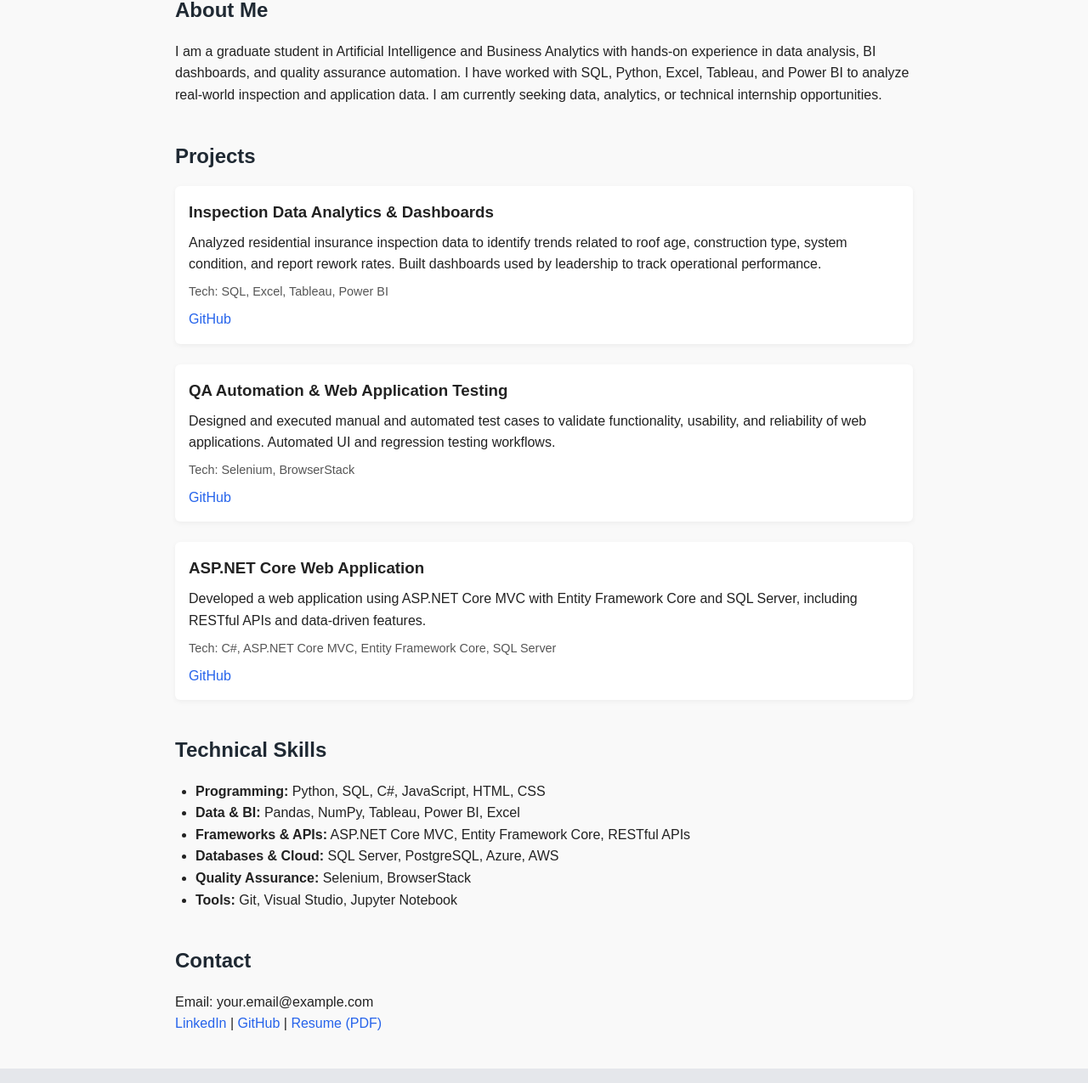
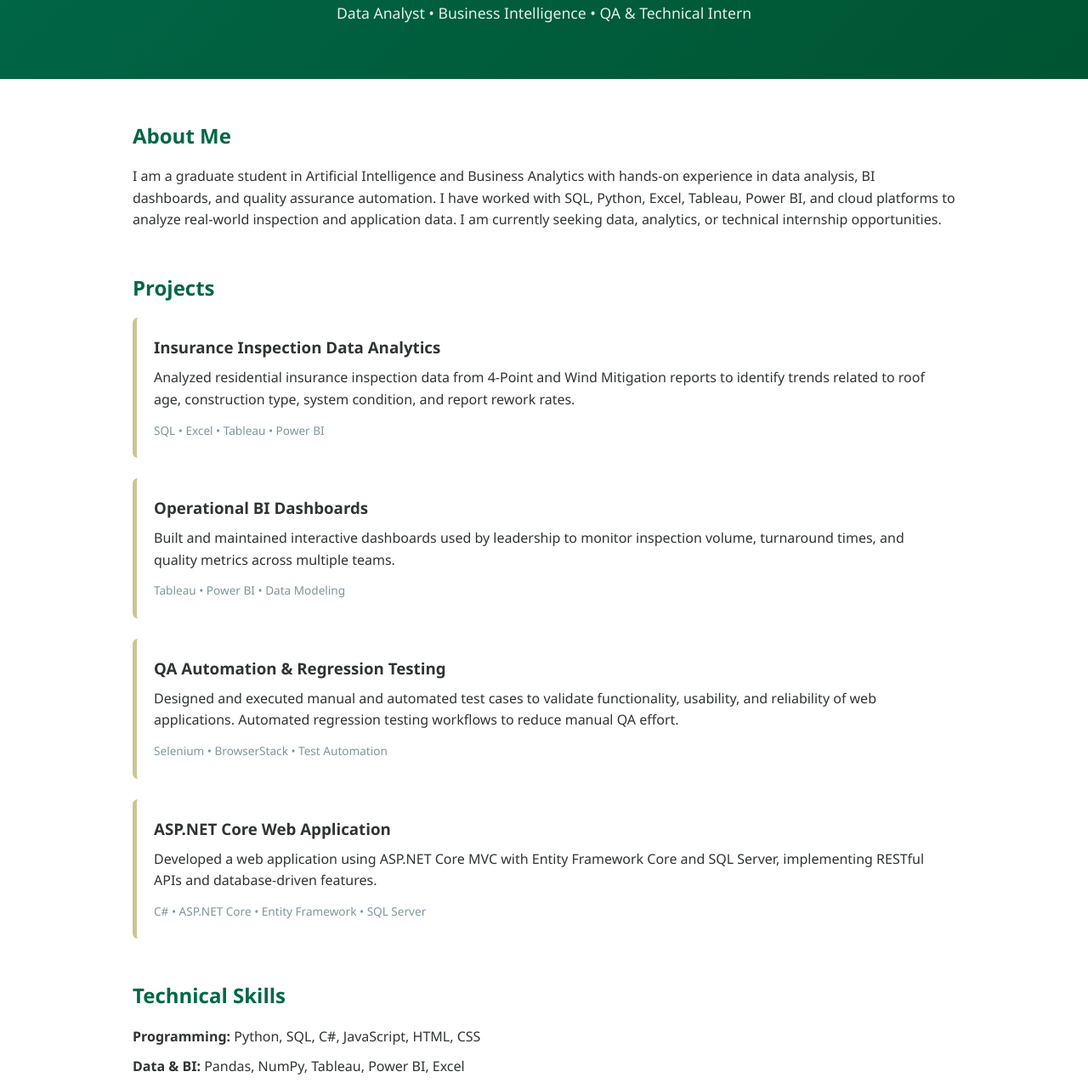
Before and after one commit to rmstopczynski/rmstopczynski.github.io, a plain HTML site: page index.html in a window 1280 px wide. Shown: the part 190-1465 px from the top of the page at 85% size. Drawn offline with Linux system fonts and the light colour scheme.

Commit message:
changes to all files

```diff
--- a/index.html
+++ b/index.html
@@ -1,85 +1,111 @@
 <!DOCTYPE html>
 <html lang="en">
 <head>
-  <meta charset="UTF-8">
-  <meta name="viewport" content="width=device-width, initial-scale=1.0">
+  <meta charset="UTF-8" />
+  <meta name="viewport" content="width=device-width, initial-scale=1.0"/>
   <title>Ryan Stopczynski | Portfolio</title>
-  <link rel="stylesheet" href="style.css">
+
+  <link rel="stylesheet" href="style.css" />
 </head>
+
 <body>
 
-  <header>
+  <!-- NAV -->
+  <nav>
+    <div class="nav-container">
+      <span class="logo">RS</span>
+      <ul>
+        <li><a href="#about">About</a></li>
+        <li><a href="#projects">Projects</a></li>
+        <li><a href="#skills">Skills</a></li>
+        <li><a href="#contact">Contact</a></li>
+      </ul>
+    </div>
+  </nav>
+
+  <!-- HERO -->
+  <header class="hero">
     <h1>Ryan Stopczynski</h1>
-    <p class="subtitle">Data Analyst | Business Intelligence | QA & Technical Intern</p>
+    <p>Data Analyst • Business Intelligence • QA & Technical Intern</p>
   </header>
 
   <main>
 
-    <section>
+    <!-- ABOUT -->
+    <section id="about">
       <h2>About Me</h2>
       <p>
         I am a graduate student in Artificial Intelligence and Business Analytics with hands-on experience
         in data analysis, BI dashboards, and quality assurance automation. I have worked with SQL, Python,
-        Excel, Tableau, and Power BI to analyze real-world inspection and application data. I am currently
-        seeking data, analytics, or technical internship opportunities.
+        Excel, Tableau, Power BI, and cloud platforms to analyze real-world inspection and application data.
+        I am currently seeking data, analytics, or technical internship opportunities.
       </p>
     </section>
 
-    <section>
+    <!-- PROJECTS -->
+    <section id="projects">
       <h2>Projects</h2>
 
-      <div class="project">
-        <h3>Inspection Data Analytics & Dashboards</h3>
+      <div class="project-card">
+        <h3>Insurance Inspection Data Analytics</h3>
         <p>
-          Analyzed residential insurance inspection data to identify trends related to roof age,
-          construction type, system condition, and report rework rates. Built dashboards used by leadership
-          to track operational performance.
+          Analyzed residential insurance inspection data from 4-Point and Wind Mitigation reports to
+          identify trends related to roof age, construction type, system condition, and report rework rates.
         </p>
-        <p class="tech">Tech: SQL, Excel, Tableau, Power BI</p>
-        <a href="#" target="_blank">GitHub</a>
+        <span class="tech">SQL • Excel • Tableau • Power BI</span>
       </div>
 
-      <div class="project">
-        <h3>QA Automation & Web Application Testing</h3>
+      <div class="project-card">
+        <h3>Operational BI Dashboards</h3>
+        <p>
+          Built and maintained interactive dashboards used by leadership to monitor inspection volume,
+          turnaround times, and quality metrics across multiple teams.
+        </p>
+        <span class="tech">Tableau • Power BI • Data Modeling</span>
+      </div>
+
+      <div class="project-card">
+        <h3>QA Automation & Regression Testing</h3>
         <p>
           Designed and executed manual and automated test cases to validate functionality, usability,
-          and reliability of web applications. Automated UI and regression testing workflows.
+          and reliability of web applications. Automated regression testing workflows to reduce manual QA effort.
         </p>
-        <p class="tech">Tech: Selenium, BrowserStack</p>
-        <a href="#" target="_blank">GitHub</a>
+        <span class="tech">Selenium • BrowserStack • Test Automation</span>
       </div>
 
-      <div class="project">
+      <div class="project-card">
         <h3>ASP.NET Core Web Application</h3>
         <p>
           Developed a web application using ASP.NET Core MVC with Entity Framework Core and SQL Server,
-          including RESTful APIs and data-driven features.
+          implementing RESTful APIs and database-driven features.
         </p>
-        <p class="tech">Tech: C#, ASP.NET Core MVC, Entity Framework Core, SQL Server</p>
-        <a href="#" target="_blank">GitHub</a>
+        <span class="tech">C# • ASP.NET Core • Entity Framework • SQL Server</span>
       </div>
 
     </section>
 
-    <section>
+    <!-- SKILLS -->
+    <section id="skills">
       <h2>Technical Skills</h2>
-      <ul>
+      <ul class="skills-grid">
         <li><strong>Programming:</strong> Python, SQL, C#, JavaScript, HTML, CSS</li>
         <li><strong>Data & BI:</strong> Pandas, NumPy, Tableau, Power BI, Excel</li>
-        <li><strong>Frameworks & APIs:</strong> ASP.NET Core MVC, Entity Framework Core, RESTful APIs</li>
-        <li><strong>Databases & Cloud:</strong> SQL Server, PostgreSQL, Azure, AWS</li>
-        <li><strong>Quality Assurance:</strong> Selenium, BrowserStack</li>
+        <li><strong>Frameworks:</strong> ASP.NET Core MVC, Entity Framework Core</li>
+        <li><strong>Databases:</strong> SQL Server, PostgreSQL</li>
+        <li><strong>Cloud:</strong> Azure, AWS</li>
+        <li><strong>QA:</strong> Selenium, BrowserStack</li>
         <li><strong>Tools:</strong> Git, Visual Studio, Jupyter Notebook</li>
       </ul>
     </section>
 
-    <section>
+    <!-- CONTACT -->
+    <section id="contact">
       <h2>Contact</h2>
       <p>Email: your.email@example.com</p>
-      <p>
-        <a href="https://linkedin.com/in/yourprofile" target="_blank">LinkedIn</a> |
-        <a href="https://github.com/yourusername" target="_blank">GitHub</a> |
-        <a href="#">Resume (PDF)</a>
+      <p class="links">
+        <a href="https://linkedin.com/in/yourprofile" target="_blank">LinkedIn</a>
+        <a href="https://github.com/yourusername" target="_blank">GitHub</a>
+        <a href="Ryan_Stopczynski_Resume.pdf" target="_blank">Resume (PDF)</a>
       </p>
     </section>
 
@@ -89,5 +115,6 @@
     <p>© 2026 Ryan Stopczynski</p>
   </footer>
 
+  <script src="script.js"></script>
 </body>
 </html>
--- a/script.js
+++ b/script.js
@@ -0,0 +1,7 @@
+document.querySelectorAll('a[href^="#"]').forEach(anchor => {
+  anchor.addEventListener("click", function(e) {
+    e.preventDefault();
+    document.querySelector(this.getAttribute("href"))
+      .scrollIntoView({ behavior: "smooth" });
+  });
+});
--- a/style.css
+++ b/style.css
@@ -1,79 +1,148 @@
+:root {
+  --usf-green: #006747;
+  --usf-gold: #CFC493;
+  --evergreen: #005432;
+  --sand: #EDEBD1;
+  --soft-black: #303434;
+  --gray: #7E96A0;
+}
+
 * {
-  box-sizing: border-box;
   margin: 0;
   padding: 0;
+  box-sizing: border-box;
 }
 
 body {
-  font-family: Arial, Helvetica, sans-serif;
+  font-family: "Segoe UI", Arial, sans-serif;
+  color: var(--soft-black);
+  background-color: #ffffff;
   line-height: 1.6;
-  color: #222;
-  background-color: #f9f9f9;
 }
 
-header {
-  background-color: #1f2933;
+/* NAV */
+nav {
+  position: sticky;
+  top: 0;
+  background: var(--usf-green);
+  z-index: 100;
+}
+
+.nav-container {
+  max-width: 1100px;
+  margin: auto;
+  padding: 0.75rem 1rem;
+  display: flex;
+  justify-content: space-between;
+  align-items: center;
+}
+
+.logo {
   color: white;
-  padding: 2rem 1rem;
+  font-weight: bold;
+  font-size: 1.2rem;
+}
+
+nav ul {
+  list-style: none;
+  display: flex;
+  gap: 1.2rem;
+}
+
+nav a {
+  color: white;
+  text-decoration: none;
+  font-size: 0.95rem;
+}
+
+nav a:hover {
+  color: var(--usf-gold);
+}
+
+/* HERO */
+.hero {
+  background: linear-gradient(135deg, var(--usf-green), var(--evergreen));
+  color: white;
+  padding: 4rem 1rem;
   text-align: center;
 }
 
-.subtitle {
+.hero h1 {
+  font-size: 2.5rem;
+}
+
+.hero p {
   margin-top: 0.5rem;
   font-size: 1.1rem;
   opacity: 0.9;
 }
 
+/* MAIN */
 main {
-  max-width: 900px;
-  margin: 2rem auto;
-  padding: 0 1rem;
+  max-width: 1000px;
+  margin: auto;
+  padding: 3rem 1rem;
 }
 
 section {
-  margin-bottom: 2.5rem;
+  margin-bottom: 3rem;
 }
 
 h2 {
+  color: var(--usf-green);
   margin-bottom: 1rem;
-  color: #1f2933;
 }
 
-.project {
-  background: white;
-  padding: 1rem;
+/* PROJECTS */
+.project-card {
+  background: #ffffff;
+  border-left: 5px solid var(--usf-gold);
+  padding: 1.25rem;
   margin-bottom: 1.5rem;
   border-radius: 6px;
-  box-shadow: 0 2px 6px rgba(0,0,0,0.05);
+  transition: transform 0.2s ease, box-shadow 0.2s ease;
 }
 
-.project h3 {
+.project-card:hover {
+  transform: translateY(-3px);
+  box-shadow: 0 6px 16px rgba(0,0,0,0.08);
+}
+
+.project-card h3 {
   margin-bottom: 0.5rem;
 }
 
 .tech {
-  font-size: 0.9rem;
-  color: #555;
-  margin: 0.5rem 0;
+  display: inline-block;
+  margin-top: 0.75rem;
+  font-size: 0.85rem;
+  color: var(--gray);
 }
 
-a {
-  color: #2563eb;
+/* SKILLS */
+.skills-grid {
+  list-style: none;
+}
+
+.skills-grid li {
+  margin-bottom: 0.6rem;
+}
+
+/* CONTACT */
+.links a {
+  margin-right: 1rem;
+  color: var(--usf-green);
   text-decoration: none;
 }
 
-a:hover {
+.links a:hover {
   text-decoration: underline;
 }
 
-ul {
-  list-style: disc;
-  margin-left: 1.5rem;
-}
-
+/* FOOTER */
 footer {
+  background: var(--sand);
   text-align: center;
   padding: 1.5rem;
-  background-color: #e5e7eb;
   font-size: 0.9rem;
 }
```
